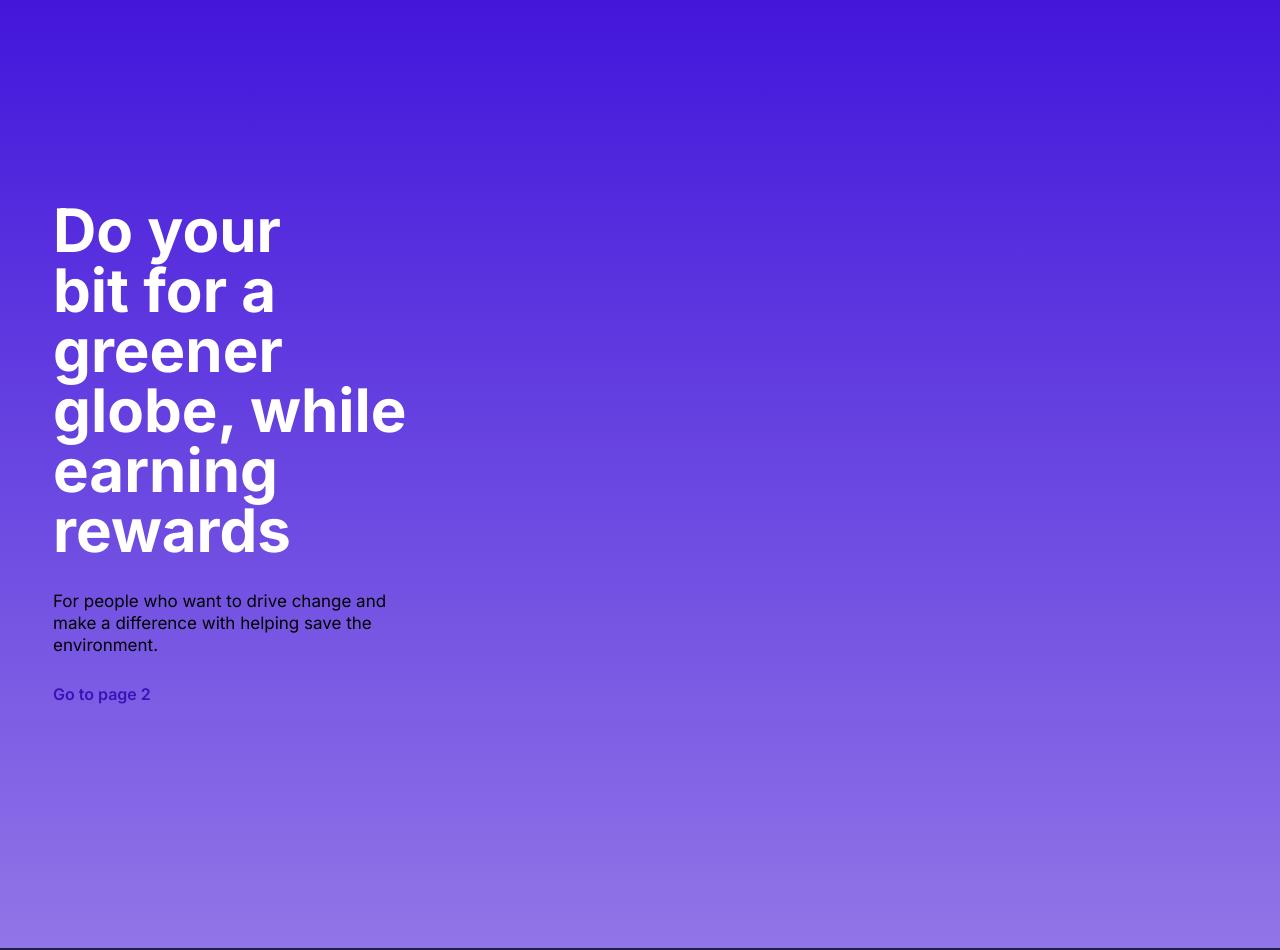
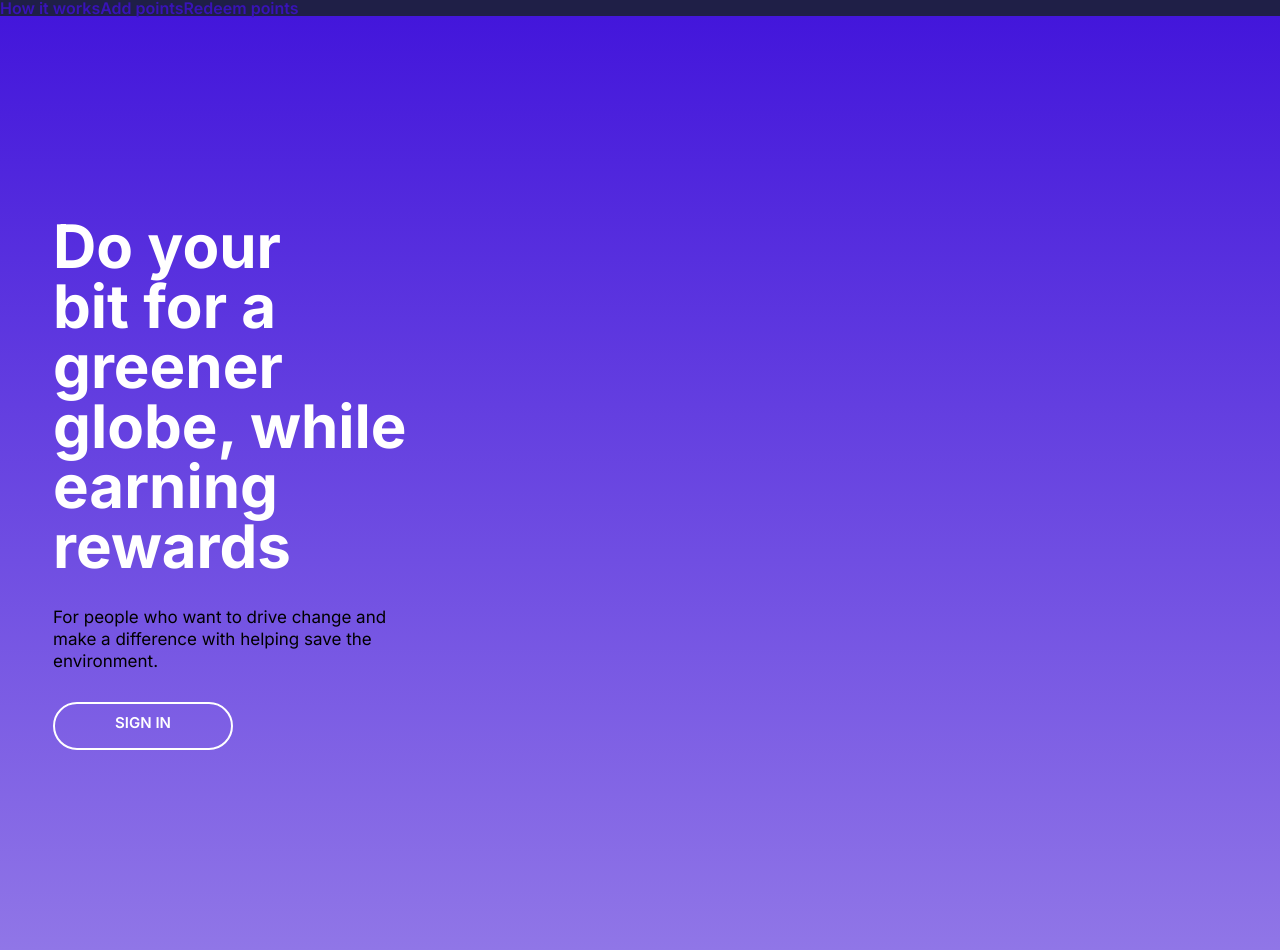
Before and after one commit to JasonM0rris/frontend-react, a Gatsby site: page / in a window 1280 px wide. Built offline with nearby package versions, Linux system fonts and the light colour scheme; Gatsby itself is replaced by a stand-in of ours.

Commit message:
header js added

```diff
--- /dev/null
+++ b/src/components/buttons/secondarybutton.js
@@ -0,0 +1,31 @@
+import { Link } from "gatsby"
+import React from "react"
+import styled from "styled-components"
+import { Caption, Caption2 } from "../styles/TextStyles"
+
+export default function SecondaryButton(props) {
+  return (
+    <Link to="/page-2">
+      <Wrapper>
+        <Title>{props.title || "Secondary Btn"}</Title>
+      </Wrapper>
+    </Link>
+  )
+}
+
+const Wrapper = styled.div`
+  height: 48px;
+  padding: 10px 20px;
+  text-align: center;
+  min-width: 80px;
+  max-width: 180px;
+  font-size: 18px;
+  color: #000;
+  font-weight: 500;
+  border-radius: 24px;
+  border: 2px solid #fff;
+`
+
+const Title = styled(Caption2)`
+  color: white;
+`
--- /dev/null
+++ b/src/components/layout/header.js
@@ -0,0 +1,20 @@
+import { Link } from "gatsby"
+import React from "react"
+
+const menuData = [
+  { title: "How it works", link: "/howitworks" },
+  { title: "Add points", link: "/add-points" },
+  { title: "Redeem points", link: "/redeem" },
+]
+
+export default function Header() {
+  return (
+    <>
+      {menuData.map((item, index) => (
+        <Link to={item.link} key={index}>
+          {item.title}
+        </Link>
+      ))}
+    </>
+  )
+}
--- a/src/components/layout/layout.js
+++ b/src/components/layout/layout.js
@@ -1,11 +1,13 @@
 import React from "react"
 import { GlobalStyle } from "../styles/GlobalStyle"
+import Header from "./header"
 import "./layout.css"
 
 function Layout({ children }) {
   return (
     <>
       <GlobalStyle />
+      <Header />
       <main>{children}</main>
     </>
   )
--- a/src/components/sections/hero-section.js
+++ b/src/components/sections/hero-section.js
@@ -3,6 +3,7 @@ import { Link } from "gatsby"
 import styled from "styled-components"
 import { H1, MediumText } from "../styles/TextStyles"
 import { themes } from "../styles/ColorStyles"
+import SecondaryButton from "../buttons/secondarybutton"
 
 function HeroSection() {
   return (
@@ -17,7 +18,7 @@ function HeroSection() {
             For people who want to drive change and make a difference with
             helping save the environment.
           </Description>
-          <Link to="/page-2/">Go to page 2</Link> <br />
+          <SecondaryButton title="Sign In" />
         </TextWrapper>
       </ContentWrapper>
     </Wrapper>
```
